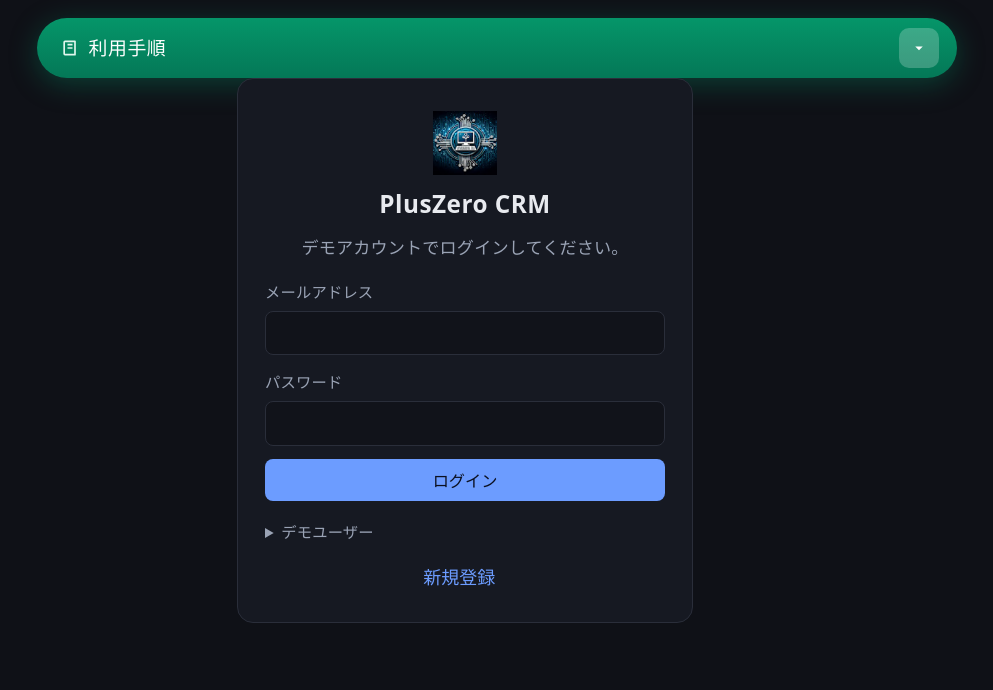
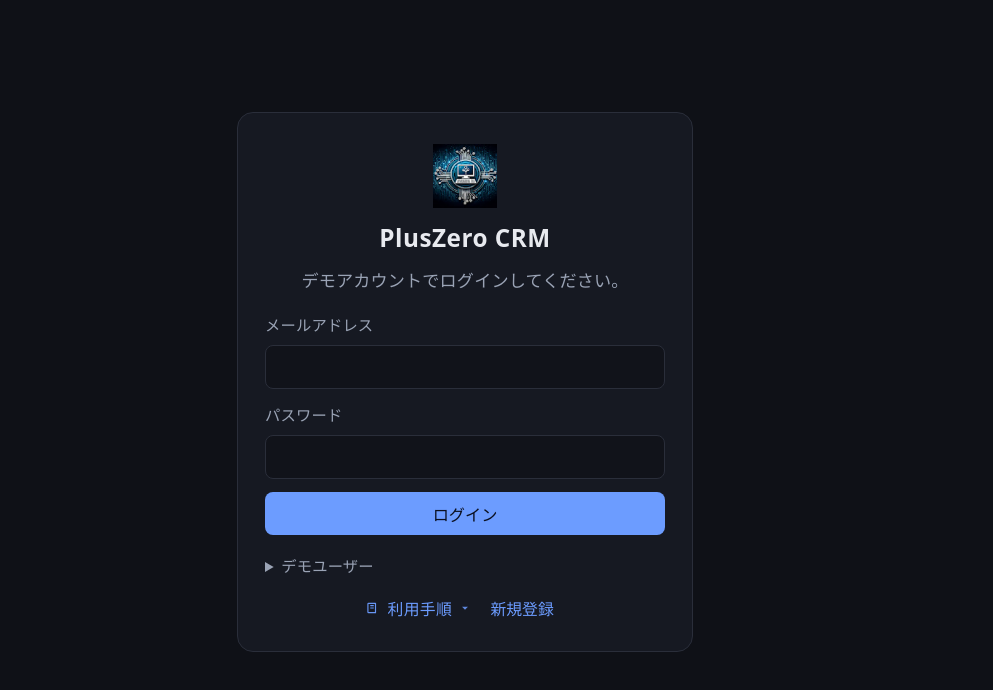
Before and after one commit to kensudogit/pluszero-prj, a React (Vite) app: page /login in a window 1280 px wide. Shown: the top 690 px of the page, without its empty margins (143-1136 px from the left). Built offline with nearby package versions, Linux system fonts and the light colour scheme.

Commit message:
デザイン変更

```diff
--- a/src/app-shell.css
+++ b/src/app-shell.css
@@ -420,15 +420,9 @@ body {
   display: flex;
   flex-direction: column;
   align-items: center;
-  justify-content: flex-start;
+  justify-content: center;
   padding: 1rem 1rem 3rem;
   box-sizing: border-box;
-}
-
-.login-page-top {
-  width: 100%;
-  max-width: min(920px, 100%);
-  flex-shrink: 0;
 }
 
 .login-card {
@@ -534,9 +528,13 @@ body {
   padding-left: 1.1rem;
 }
 
-.login-footer-link {
+.login-footer-actions {
   margin: 1rem 0 0;
-  text-align: center;
+}
+
+.login-footer-register {
+  flex-shrink: 0;
+  font-size: 0.88rem;
 }
 
 .login-back-row {
@@ -571,6 +569,126 @@ body {
 .usage-guide--top.usage-guide--top-open {
   border-radius: 18px;
   overflow: hidden;
+}
+
+.usage-guide--inline {
+  border: none;
+  box-shadow: none;
+  background: transparent;
+  border-radius: 0;
+  overflow: visible;
+}
+
+.usage-guide-inline-row {
+  display: flex;
+  flex-wrap: wrap;
+  align-items: center;
+  justify-content: center;
+  gap: 0.6rem 1rem;
+  width: 100%;
+}
+
+/* Inline trigger: same affordance as .link-btn (??????) */
+.usage-guide-link-inline {
+  position: relative;
+  z-index: 1;
+  display: inline-flex;
+  align-items: center;
+  gap: 0.35rem;
+  flex: 0 1 auto;
+  font-size: 0.88rem;
+  margin-right: 0;
+}
+
+.usage-guide-link-inline .usage-guide-book {
+  width: 14px;
+  height: 14px;
+  flex-shrink: 0;
+  opacity: 0.95;
+}
+
+.usage-guide-link-inline .usage-guide-title {
+  font-size: inherit;
+  font-weight: inherit;
+}
+
+.usage-guide-chevron-inline {
+  transition: transform 0.2s ease;
+  flex-shrink: 0;
+  opacity: 0.85;
+}
+
+.usage-guide-chevron-inline.open {
+  transform: rotate(180deg);
+}
+
+/* Accordion: 0fr ? 1fr so the panel visibly expands on click */
+.usage-guide-inline-panel {
+  display: grid;
+  grid-template-rows: 0fr;
+  width: 100%;
+  transition: grid-template-rows 0.3s ease;
+}
+
+.usage-guide-inline-panel--open {
+  grid-template-rows: 1fr;
+  margin-top: 0.5rem;
+}
+
+@media (prefers-reduced-motion: reduce) {
+  .usage-guide-inline-panel {
+    transition: none;
+  }
+}
+
+.usage-guide-inline-panel-inner {
+  min-height: 0;
+  overflow: hidden;
+}
+
+.usage-guide--inline .usage-guide-body {
+  border-radius: 12px;
+  border: 1px solid rgba(16, 185, 129, 0.35);
+  background: linear-gradient(180deg, #ecfdf5 0%, #e2e8f0 100%);
+  border-top: none;
+  max-height: min(58vh, 420px);
+  padding: 0.85rem 0.85rem 1.1rem;
+  overflow-x: hidden;
+  overflow-y: auto;
+}
+
+.usage-guide--inline .usage-guide-intro {
+  color: #475569;
+}
+
+.usage-guide--inline .usage-guide-section {
+  margin-bottom: 0.75rem;
+  padding: 0.75rem 0.85rem;
+  background: #fff;
+  border: 1px solid #e2e8f0;
+  border-left: 4px solid #059669;
+  border-radius: 10px;
+  box-shadow: 0 1px 3px rgba(15, 23, 42, 0.06);
+}
+
+.usage-guide--inline .usage-guide-section:last-child {
+  margin-bottom: 0;
+}
+
+.usage-guide--inline .usage-guide-section-title {
+  color: #0f172a;
+}
+
+.usage-guide--inline .usage-guide-section-title svg {
+  stroke: #059669;
+}
+
+.usage-guide--inline .usage-guide-list {
+  color: #334155;
+}
+
+.usage-guide--inline .usage-guide-list li::marker {
+  color: #059669;
 }
 
 .usage-guide-header {
--- a/src/components/UsageGuide.tsx
+++ b/src/components/UsageGuide.tsx
@@ -1,4 +1,4 @@
-import { useState } from 'react'
+import { useState, type ReactNode } from 'react'
 import { ja } from '../locales'
 
 function SectionIcon({ name }: { name: string }) {
@@ -73,25 +73,49 @@ function SectionIcon({ name }: { name: string }) {
   }
 }
 
-type Placement = 'default' | 'top'
+type Placement = 'default' | 'top' | 'inline'
 
-export function UsageGuide({ placement = 'default' }: { placement?: Placement }) {
-  const [open, setOpen] = useState(placement === 'top' ? false : true)
+export function UsageGuide({
+  placement = 'default',
+  children,
+}: {
+  placement?: Placement
+  children?: ReactNode
+}) {
+  const [open, setOpen] = useState(
+    () => placement === 'top' || placement === 'inline' ? false : true
+  )
   const ug = ja.usageGuide
 
-  const rootClass =
+  const rootClassDefault =
     placement === 'top'
       ? `usage-guide usage-guide--top ${open ? 'usage-guide--top-open' : ''}`
       : 'usage-guide'
 
-  return (
-    <div className={rootClass}>
-      <button
-        type="button"
-        className="usage-guide-header"
-        onClick={() => setOpen((v) => !v)}
-        aria-expanded={open}
-      >
+  const guideSections = (
+    <>
+      <p className="usage-guide-intro">{ug.intro}</p>
+      {ug.sections.map((sec) => (
+        <section key={sec.n} className="usage-guide-section">
+          <h3 className="usage-guide-section-title">
+            <span className="usage-guide-num">{sec.n}</span>
+            <SectionIcon name={sec.icon} />
+            <span>{sec.title}</span>
+          </h3>
+          <ul className="usage-guide-list">
+            {sec.bullets.map((line, i) => (
+              <li key={i}>{line}</li>
+            ))}
+          </ul>
+        </section>
+      ))}
+    </>
+  )
+
+  const guideBody = open ? <div className="usage-guide-body">{guideSections}</div> : null
+
+  const headerInner = (
+    <>
       <span className="usage-guide-header-inner">
         <svg className="usage-guide-book" width="20" height="20" viewBox="0 0 24 24" aria-hidden>
           <path
@@ -101,7 +125,17 @@ export function UsageGuide({ placement = 'default' }: { placement?: Placement })
         </svg>
         <span className="usage-guide-title">{ug.title}</span>
       </span>
-        {placement === 'top' ? (
+      {placement === 'inline' ? (
+        <svg
+          className={`usage-guide-chevron-inline ${open ? 'open' : ''}`}
+          width="14"
+          height="14"
+          viewBox="0 0 24 24"
+          aria-hidden
+        >
+          <path fill="currentColor" d="M7 10l5 5 5-5H7z" />
+        </svg>
+      ) : placement === 'top' ? (
         <span className="usage-guide-chevron-wrap" aria-hidden>
           <svg className={`usage-guide-chevron ${open ? 'open' : ''}`} width="18" height="18" viewBox="0 0 24 24">
             <path fill="currentColor" d="M7 10l5 5 5-5H7z" />
@@ -118,27 +152,56 @@ export function UsageGuide({ placement = 'default' }: { placement?: Placement })
           <path fill="currentColor" d="M7 10l5 5 5-5H7z" />
         </svg>
       )}
+    </>
+  )
+
+  if (placement === 'inline') {
+    return (
+      <div className={`usage-guide usage-guide--inline ${open ? 'usage-guide--inline-open' : ''}`}>
+        <div className="usage-guide-inline-row">
+          <button
+            type="button"
+            className="link-btn usage-guide-link-inline"
+            onClick={(e) => {
+              e.preventDefault()
+              e.stopPropagation()
+              setOpen((v) => !v)
+            }}
+            aria-expanded={open}
+            aria-controls="usage-guide-inline-panel"
+            id="usage-guide-inline-trigger"
+          >
+            {headerInner}
           </button>
-
-      {open ? (
-        <div className="usage-guide-body">
-          <p className="usage-guide-intro">{ug.intro}</p>
-          {ug.sections.map((sec) => (
-            <section key={sec.n} className="usage-guide-section">
-              <h3 className="usage-guide-section-title">
-                <span className="usage-guide-num">{sec.n}</span>
-                <SectionIcon name={sec.icon} />
-                <span>{sec.title}</span>
-              </h3>
-              <ul className="usage-guide-list">
-                {sec.bullets.map((line, i) => (
-                  <li key={i}>{line}</li>
-                ))}
-              </ul>
-            </section>
-          ))}
+          {children}
         </div>
-      ) : null}
+        <div
+          id="usage-guide-inline-panel"
+          className={`usage-guide-inline-panel ${open ? 'usage-guide-inline-panel--open' : ''}`}
+          role="region"
+          aria-labelledby="usage-guide-inline-trigger"
+          aria-hidden={!open}
+          {...(!open ? { inert: true as const } : {})}
+        >
+          <div className="usage-guide-inline-panel-inner">
+            <div className="usage-guide-body">{guideSections}</div>
+          </div>
+        </div>
       </div>
     )
   }
+
+  return (
+    <div className={rootClassDefault}>
+      <button
+        type="button"
+        className="usage-guide-header"
+        onClick={() => setOpen((v) => !v)}
+        aria-expanded={open}
+      >
+        {headerInner}
+      </button>
+      {guideBody}
+    </div>
+  )
+}
--- a/src/pages/LoginPage.tsx
+++ b/src/pages/LoginPage.tsx
@@ -73,9 +73,6 @@ export function LoginPage() {
 
   return (
     <div className="login-wrap">
-      <div className="login-page-top">
-        <UsageGuide placement="top" />
-      </div>
       <div className="login-column">
         <div className="login-card">
           <div className="login-brand">
@@ -129,10 +126,11 @@ export function LoginPage() {
                   </li>
                 </ul>
               </details>
-              <p className="login-footer-link">
+              <div className="login-footer-actions">
+                <UsageGuide placement="inline">
                   <button
                     type="button"
-                  className="link-btn"
+                    className="link-btn login-footer-register"
                     onClick={() => {
                       setMode('register')
                       setError('')
@@ -140,7 +138,8 @@ export function LoginPage() {
                   >
                     {j.toggleRegister}
                   </button>
-              </p>
+                </UsageGuide>
+              </div>
             </>
           ) : (
             <>
```
Lines whose indentation alone changed are shown as unchanged.
